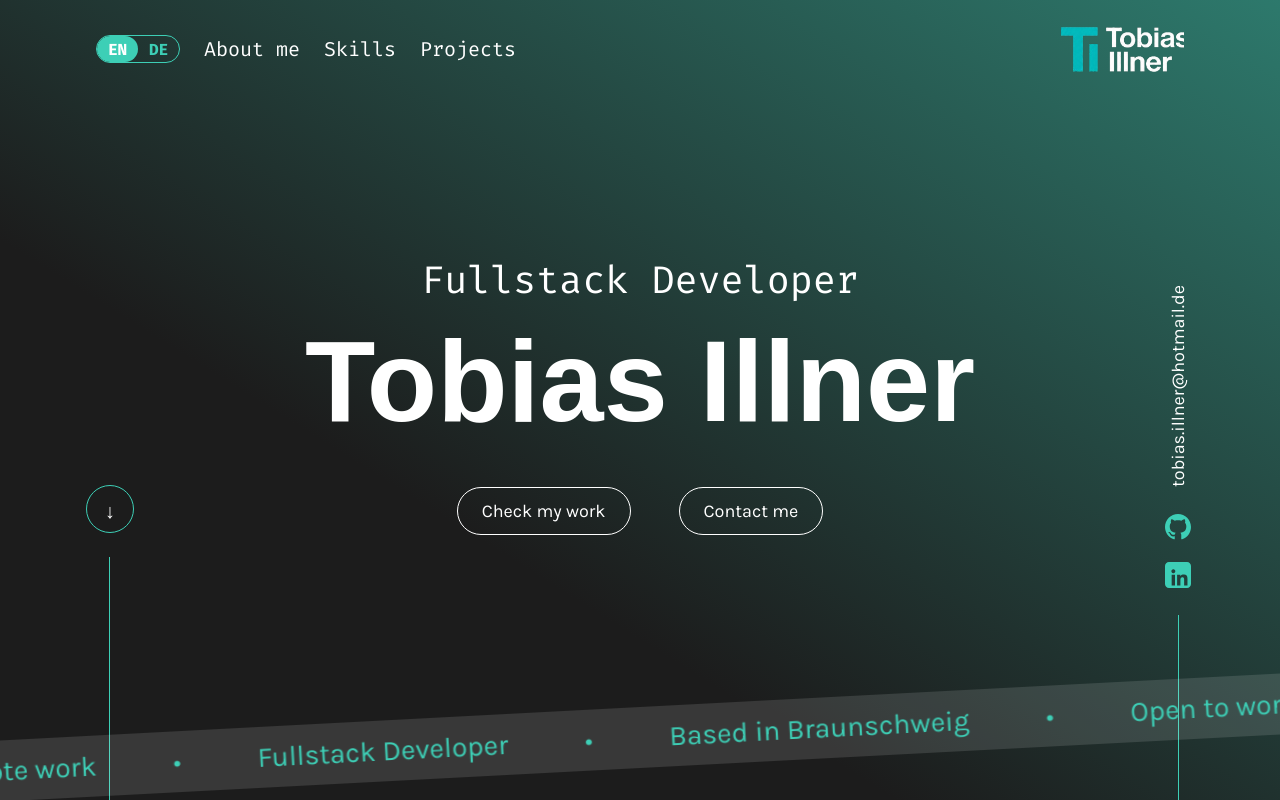
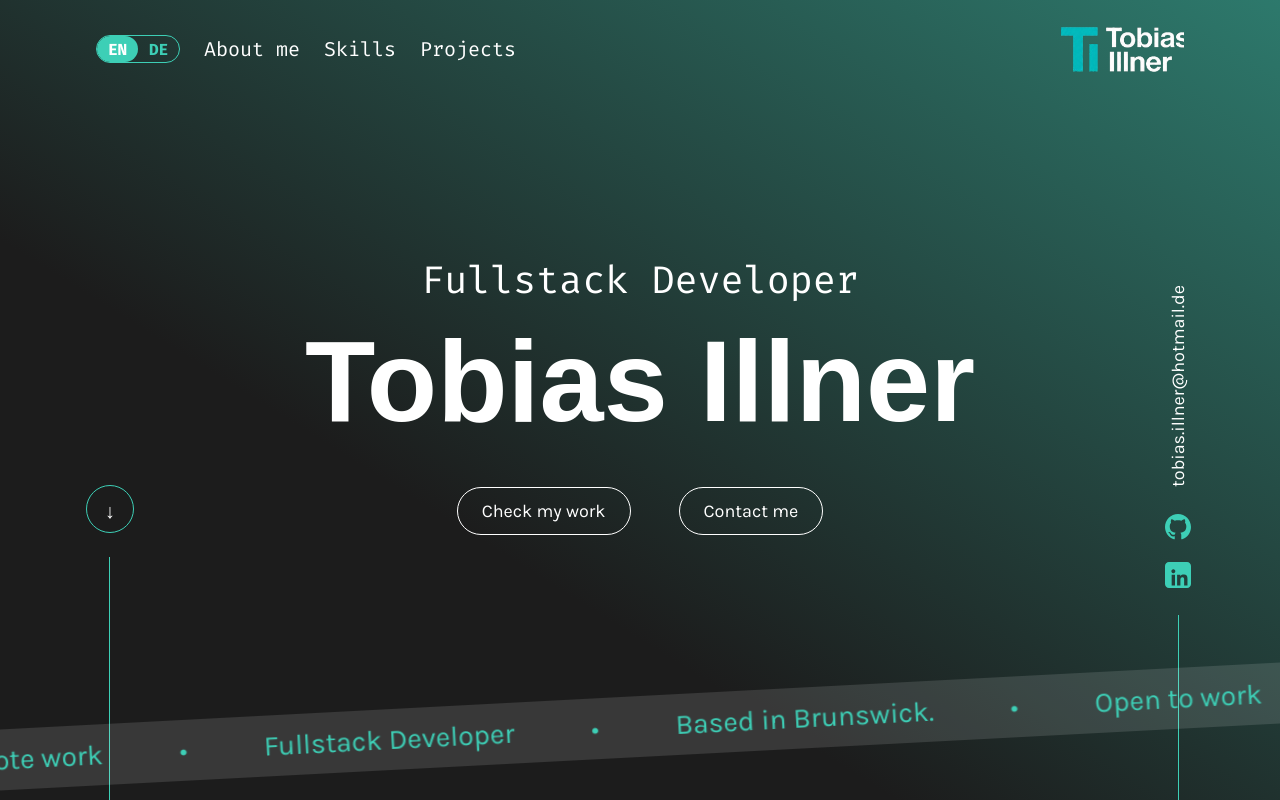
Before and after one commit to TobiasIllnerDev/Portfolio, an Angular app: page / in a window 1280 px wide. Built offline with nearby package versions, Linux system fonts and the light colour scheme; a web font is replaced by a local one.

Commit message:
feat: style the textbar

```diff
--- a/src/app/pages/main-section/hero/hero.html
+++ b/src/app/pages/main-section/hero/hero.html
@@ -54,7 +54,7 @@
         <span aria-hidden="true">•</span>
         <span>Fullstack Developer</span>
         <span aria-hidden="true">•</span>
-        <span>Based in Braunschweig</span>
+        <span>Based in Brunswick.</span>
         <span aria-hidden="true">•</span>
         <span>Open to work</span>
         <span aria-hidden="true">•</span>
@@ -65,7 +65,7 @@
         <span>•</span>
         <span>Fullstack Developer</span>
         <span>•</span>
-        <span>Based in Braunschweig</span>
+        <span>Based in Brunswick</span>
         <span>•</span>
         <span>Open to work</span>
         <span>•</span>
--- a/src/app/pages/main-section/hero/hero.scss
+++ b/src/app/pages/main-section/hero/hero.scss
@@ -159,7 +159,7 @@
   position: absolute;
   z-index: 4;
   right: -2%;
-  bottom: 32px;
+  bottom: 43px;
   left: -2%;
   overflow: hidden;
   background-color: rgba(255, 255, 255, 0.12);
```
